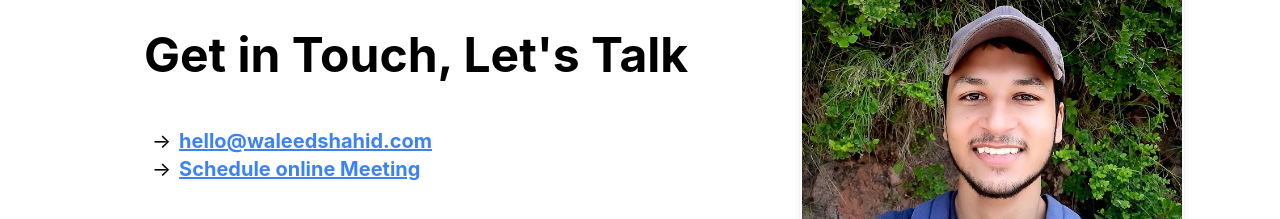
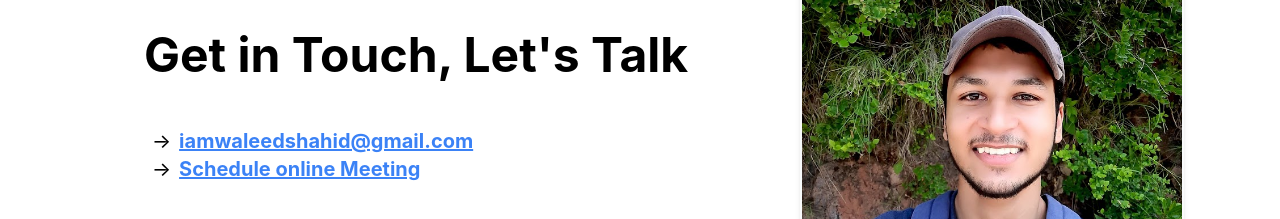
Before and after one commit to qarixaeed1/portfolio, a Next.js app: page / in a window 1280 px wide. Shown: the part 3340-3559 px from the top of the page. Built offline with nearby package versions, Linux system fonts and the light colour scheme; no server answers.

Commit message:
Auto Update Email

```diff
--- a/components/Contact.js
+++ b/components/Contact.js
@@ -14,10 +14,10 @@ export default function Contact({ bg }) {
                             <p className="py-2">
                                 <span className="px-2">{"->"}</span>
                                 <a
-                                    href="mailto:hello@waleedshahid.com"
+                                    href={`mailto:${userData.email}`}
                                     className="underline text-blue-500"
                                 >
-                                    <strong>hello@waleedshahid.com</strong>
+                                    <strong>{userData.email}</strong>
                                 </a>
                                 <br />
                                 <span className="px-2">{"->"}</span>
```
